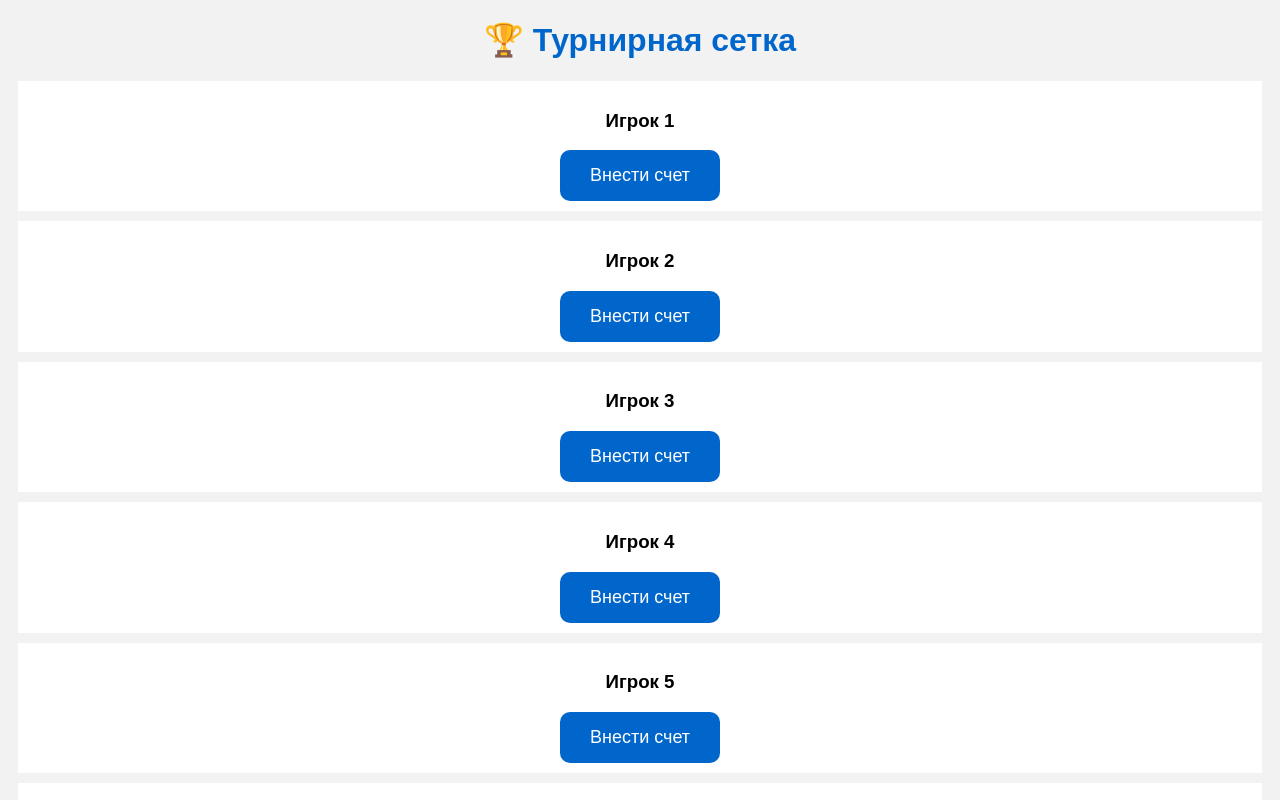
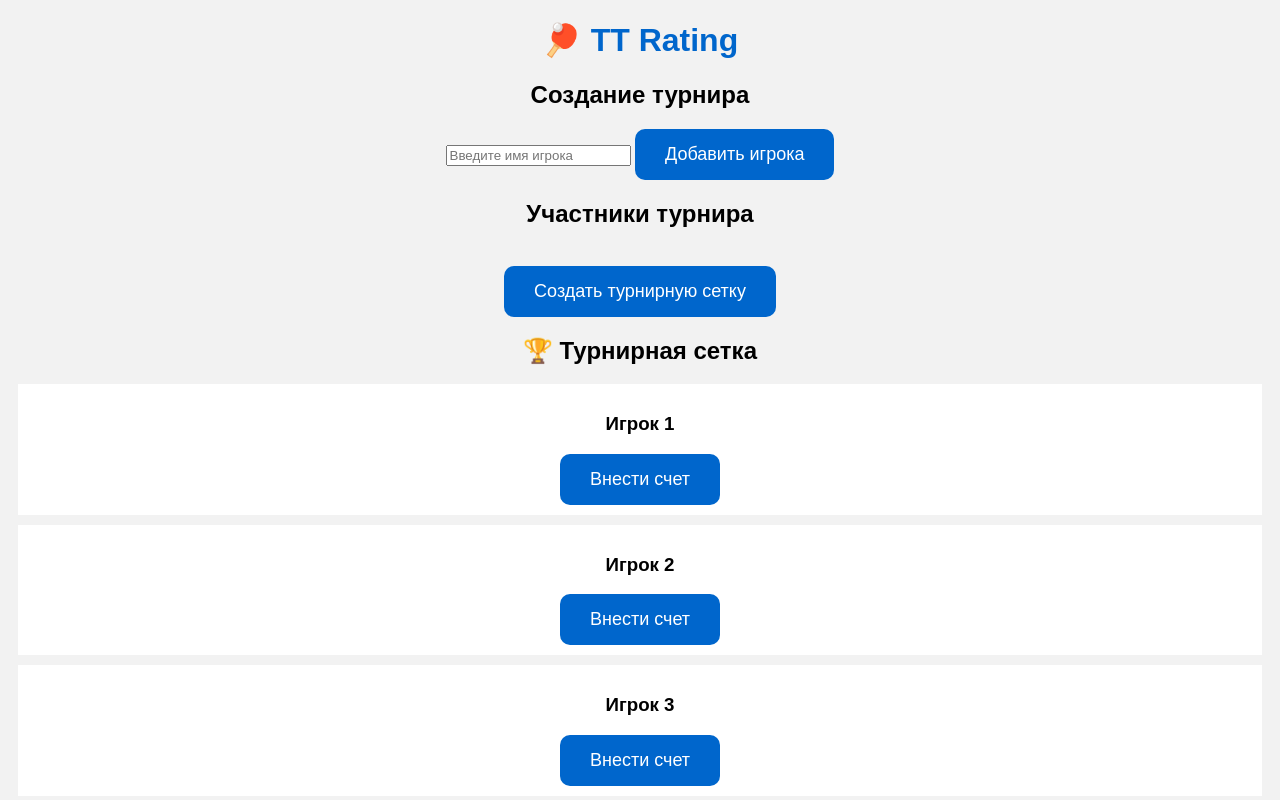
Before and after one commit to paratabletennis-kz/tt-rating, a plain HTML site: page bracket.html in a window 1280 px wide. Shown: the top 800 px of the page. Drawn offline with Linux system fonts and the light colour scheme.

Commit message:
Update bracket.html

```diff
--- a/bracket.html
+++ b/bracket.html
@@ -2,22 +2,87 @@
 <html lang="ru">
 
 <head>
+
 <meta charset="UTF-8">
-<title>Сетка турнира</title>
+
+<meta name="viewport" content="width=device-width, initial-scale=1.0">
+
+<title>TT Rating - Турнир</title>
+
 <link rel="stylesheet" href="style.css">
+
 </head>
+
 
 <body>
 
-<h1>🏆 Турнирная сетка</h1>
+
+<div class="container">
+
+
+<h1>🏓 TT Rating</h1>
+
+<h2>Создание турнира</h2>
+
+
+
+<div class="add-player">
+
+
+<input
+id="playerName"
+type="text"
+placeholder="Введите имя игрока">
+
+
+<button onclick="addPlayer()">
+Добавить игрока
+</button>
+
+
+</div>
+
+
+
+<h2>Участники турнира</h2>
+
+
+<div id="players">
+
+</div>
+
+
+
+<br>
+
+
+<button onclick="createBracket()">
+
+Создать турнирную сетку
+
+</button>
+
+
+
+<h2>
+🏆 Турнирная сетка
+</h2>
+
 
 
 <div id="bracket">
 
+
 </div>
 
 
-<script src="script.js"></script>
+
+</div>
+
+
+
+<script type="module" src="script.js"></script>
+
 
 </body>
 
```
